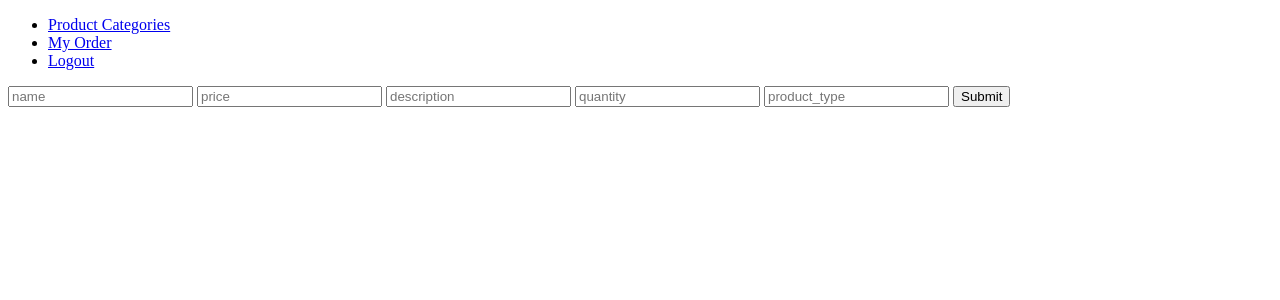
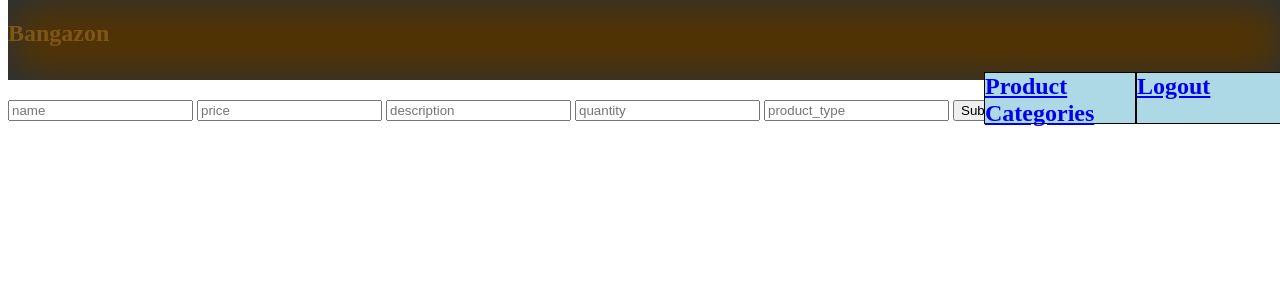
Before and after one commit to Ludicrous-Ducks/Bangazon_django, a Django app: page /product/ in a window 1280 px wide. Shown: the top 300 px of the page. Run offline with Django 3.2, Linux system fonts and the light colour scheme.

Commit message:
changed list behavior to be more attractive

```diff
--- a/bangazon/bangazon_ui/static/main.css
+++ b/bangazon/bangazon_ui/static/main.css
@@ -8,8 +8,31 @@
   box-shadow: inset 0 0 3em rgba(20, 49, 83, 0.8);
 }
 
+.bang-nav p {
+  float: left;
+  margin-left: 5px;
+}
+
 .nav-btn {
-  min-width: 100px;
-  min-height: 8vh;
-  margin-top: 1vh;
+  float: right;
+  background-color: lightblue;
+  color: black;
+  font-weight: bolder;
+  font-size: 1.5em;
+  border: 1px solid black;
+  width: 150px;
+  height: 50px;
+  margin-top: 5px;
 }
+
+.main-body {
+  margin-top: 12.5vh;
+}
+
+.nav-list {
+  list-style: none;
+}
+
+.nav-list li {
+  display: inline;
+}
--- a/bangazon/bangazon_ui/templates/bangazon_ui/index.html
+++ b/bangazon/bangazon_ui/templates/bangazon_ui/index.html
@@ -4,29 +4,27 @@
   <head>
     <meta charset="utf-8">
     <title>Bangazon</title>
-    <link rel="stylesheet" hre="{%static 'main.css'%}">
+    <link rel="stylesheet" href="{%static 'main.css'%}">
   </head>
   <body>
     <nav class="bang-nav">
-      <ul>
-        <li>
-          <a href="{% url 'bangazon_ui:product_type_list' %}" class="nav-btn">
-            Product Categories
+      <h1>Bangazon</h1>
+      <ul class="nav-list">
+        <li class="nav-btn">
+          <a href="{% url 'bangazon_ui:logout' %}">
+            Logout
           </a>
         </li>
-        <li>
-          <a href="{% url 'bangazon_ui:order_detail' %}" class="nav-btn">
-            My Order {{count}}
-          </a>
-        </li>
-        <li>
-          <a href="{% url 'bangazon_ui:logout' %}" class="nav-btn">
-            Logout
+        <li class="nav-btn">
+          <a href="{% url 'bangazon_ui:product_type_list' %}">
+            Product Categories
           </a>
         </li>
       </ul>
     </nav>
-    {% block content %}{% endblock %}
+    <div class="main-body">
+      {% block content %}{% endblock %}
+    </div>
     <script type="text/javascript" src="{%static 'main.js'%}"></script>
   </body>
 </html>
```
